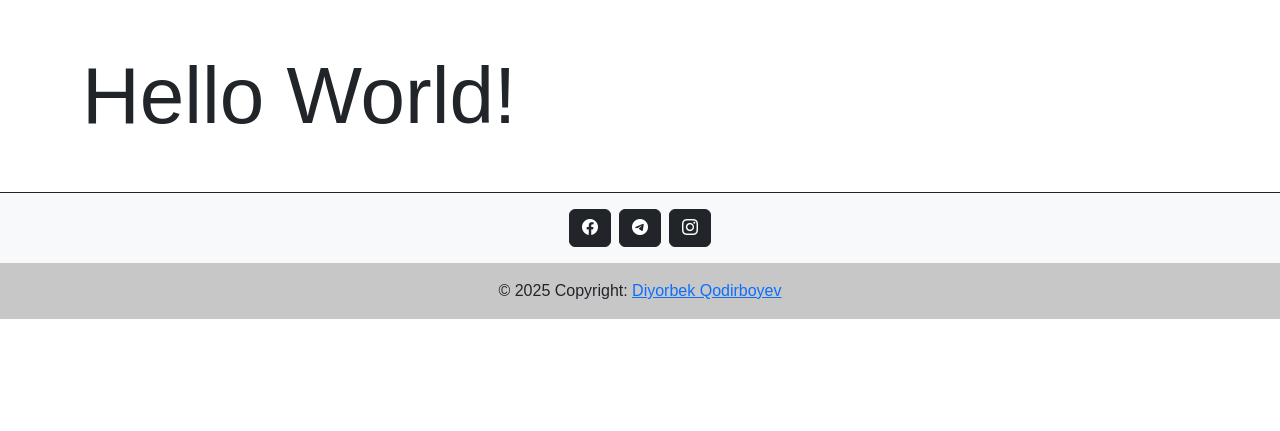
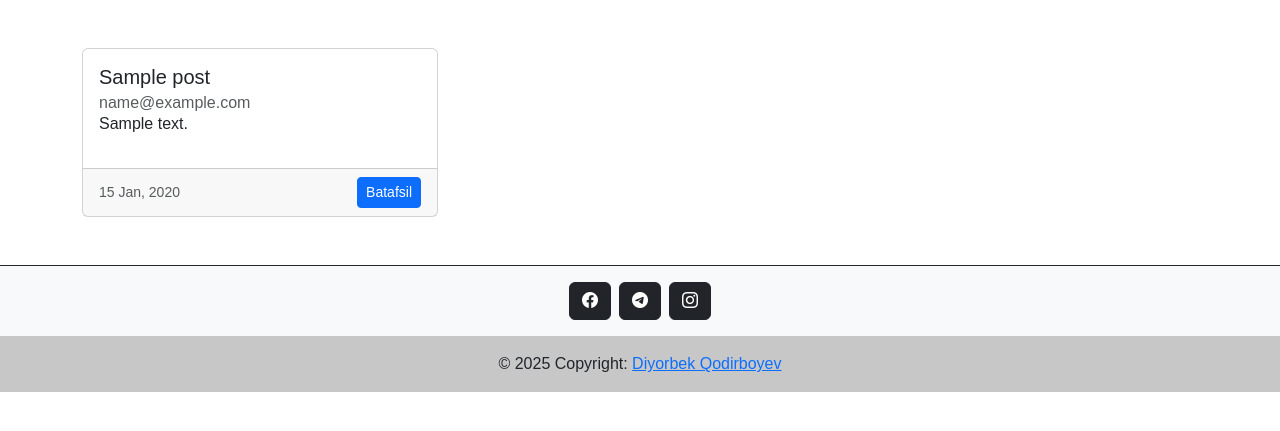
Before and after one commit to dvrkdev/unidep, a Flask app: page / in a window 1280 px wide. Shown: the part 56-487 px from the top of the page. Run offline with Flask 3, Linux system fonts and the light colour scheme; tables that the repository leaves empty hold one stand-in row (values such as "Sample post"); some libraries are stand-ins or nearby versions; some web fonts are replaced.

Commit message:
feat: 📰 all posts

```diff
--- a/app/main.py
+++ b/app/main.py
@@ -9,7 +9,8 @@ bp = Blueprint("main", __name__)
 
 @bp.route("/")
 def index():
-    return render("index.html")
+    posts = Post.query.order_by(Post.created_at.desc()).all()
+    return render("index.html", posts=posts)
 
 
 @bp.route("/create-post", methods=["GET", "POST"])
--- a/app/templates/index.html
+++ b/app/templates/index.html
@@ -1,5 +1,23 @@
 {% extends "base.html" %}
 {% block title %}{% endblock title %}
 {% block content %}
-  <h1 class="display-1">Hello World!</h1>
+  {% if posts %}
+    <div class="row row-cols-1 row-cols-md-3 g-4">
+      {% for post in posts %}
+        <div class="col">
+          <div class="card h-100">
+            <div class="card-body">
+              <h5 class="card-title">{{ post.title }}</h5>
+              <h6 class="card-subtitle text-body-secondary">{{ post.author.email }}</h6>
+              <p>{{ post.content|truncate(50, true, '...') }}</p>
+            </div>
+            <div class="card-footer d-flex justify-content-between align-items-center">
+              <small class="text-body-secondary">{{ post.created_at.strftime('%d %b, %Y') }}</small>
+              <a href="#" class="btn btn-sm btn-primary">Batafsil</a>
+            </div>
+          </div>
+        </div>
+      {% endfor %}
+    </div>
+  {% endif %}
 {% endblock content %}
```
